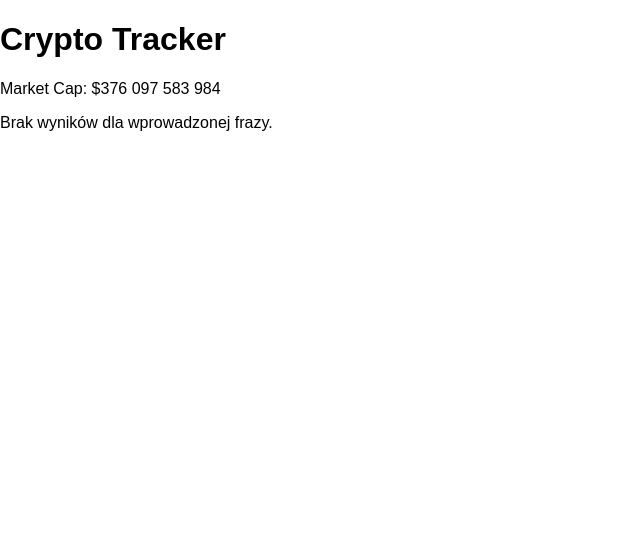
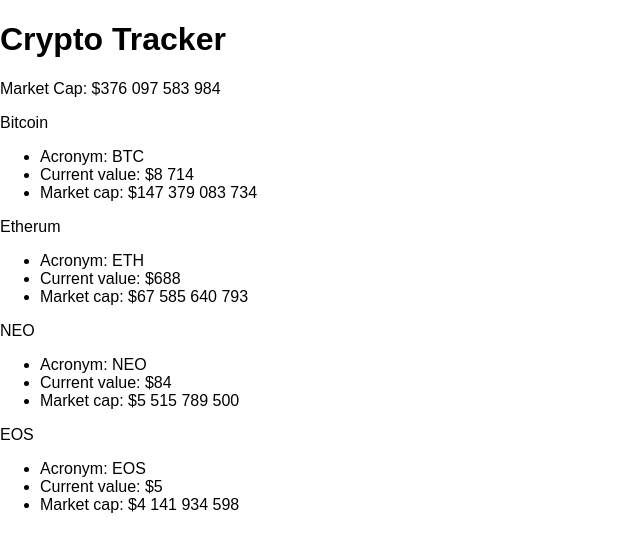
Before and after one commit to mkczarkowski/crypto-tracker, a React (Create React App) app: page / in a window 1280 px wide. Shown: the top 552 px of the page, without its empty margins (0-640 px from the left). Built offline with nearby package versions, Linux system fonts and the light colour scheme.

Commit message:
Move Coin rendering logic to separate procedure

```diff
--- a/src/components/CoinList/CoinList.js
+++ b/src/components/CoinList/CoinList.js
@@ -5,11 +5,12 @@
 
 const CoinList = ({ cryptos }) => {
   const isListEmpty = cryptos.length === 0;
+  const renderCoin = crypto => <Coin {...crypto} key={crypto.acronym} />;
   const coinList = isListEmpty ? (
-        <p>Brak wyników dla wprowadzonej frazy.</p>
-    ) : (
-        cryptos.map(crypto => <Coin {...crypto} key={crypto.acronym} />)
-    );
+    <p>Brak wyników dla wprowadzonej frazy.</p>
+  ) : (
+    cryptos.map(renderCoin)
+  );
 
   return coinList;
 };
--- a/src/containers/App.js
+++ b/src/containers/App.js
@@ -6,10 +6,10 @@
 class App extends Component {
   state = {
     cryptos: [
-      // { name: "Bitcoin", acronym: "BTC", value: 8714, cap: 147379083734 },
-      // { name: "Etherum", acronym: "ETH", value: 688, cap: 67585640793 },
-      // { name: "NEO", acronym: "NEO", value: 84, cap: 5515789500 },
-      // { name: "EOS", acronym: "EOS", value: 5, cap: 4141934598 }
+      { name: "Bitcoin", acronym: "BTC", value: 8714, cap: 147379083734 },
+      { name: "Etherum", acronym: "ETH", value: 688, cap: 67585640793 },
+      { name: "NEO", acronym: "NEO", value: 84, cap: 5515789500 },
+      { name: "EOS", acronym: "EOS", value: 5, cap: 4141934598 }
     ],
     marketCap: 376097583984
   };
```
